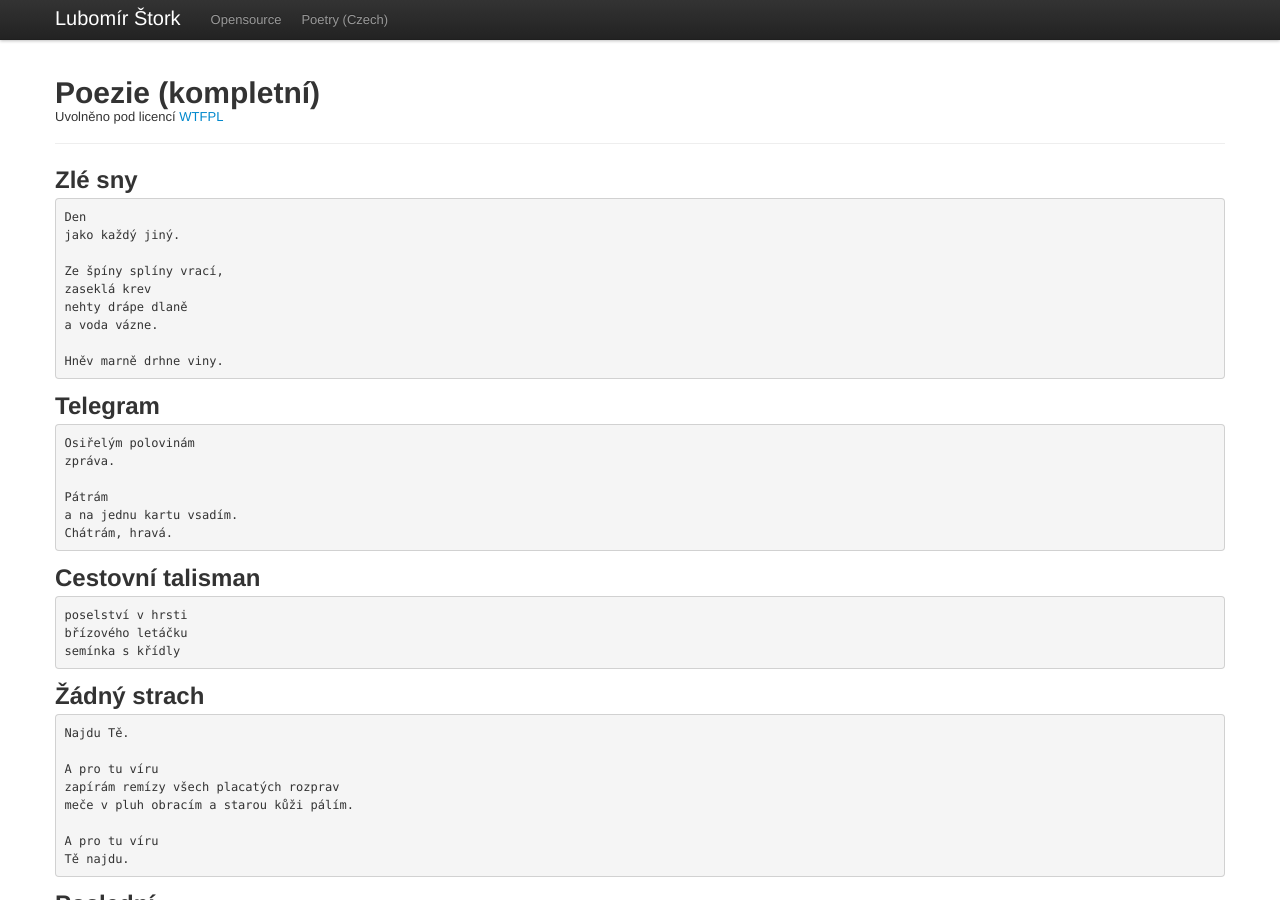
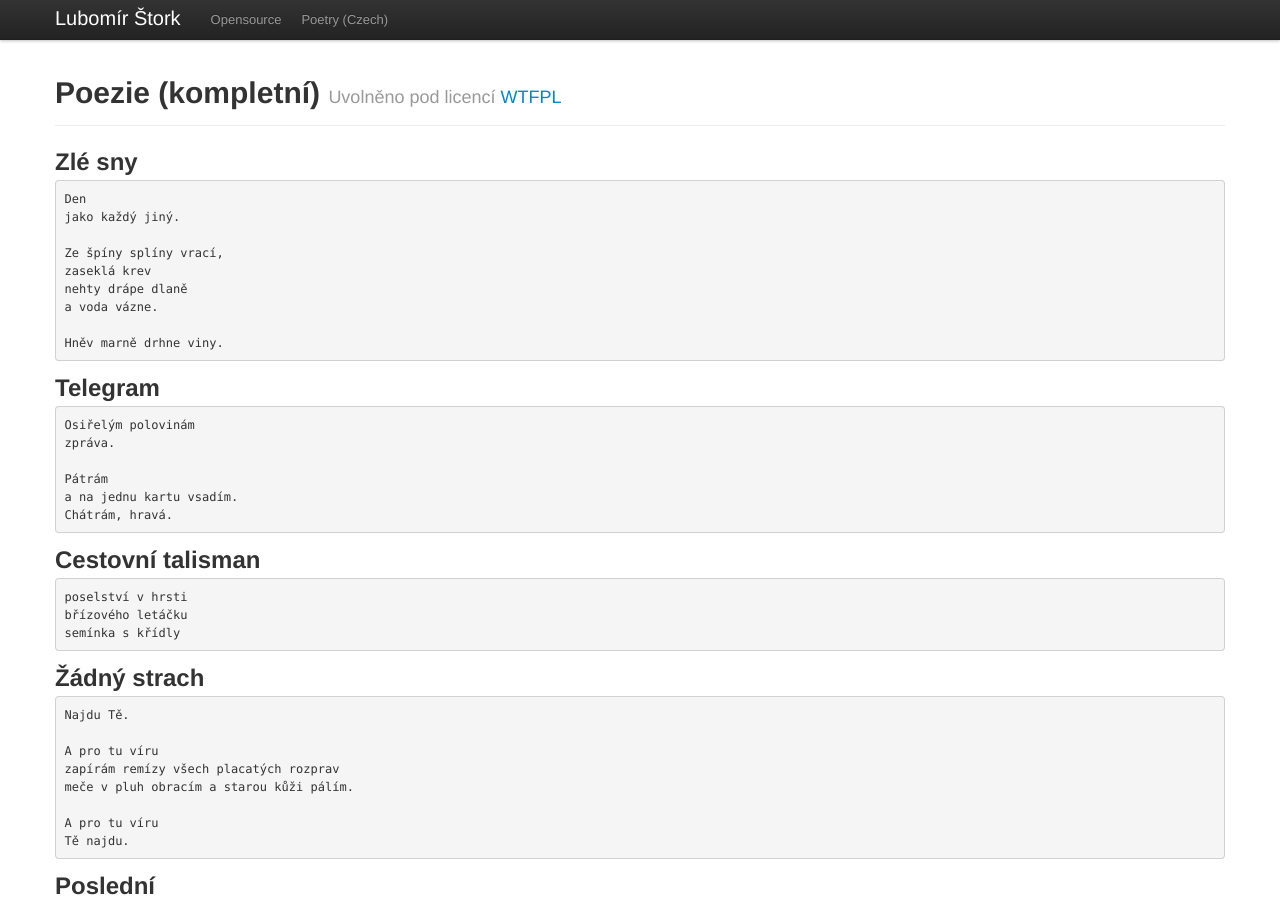
Before and after one commit to stork/stork.github.io, a Jekyll site: the page built from poetry/all-in-one.html, in a window 1280 px wide and 900 px high. Built offline with Jekyll 4.4.1, drawn with Linux system fonts in a browser that asks for light colours.

Commit message:
Tweak all-in-one

```diff
--- a/poetry/all-in-one.html
+++ b/poetry/all-in-one.html
@@ -4,8 +4,7 @@ title: Poezie
 description: Poezie, vše na jedné straně
 ---
 <div class="page-header">
-	<h1>Poezie (kompletní)</h1>
-	Uvolněno pod licencí <a href="http://sam.zoy.org/wtfpl/">WTFPL</a>
+	<h1>Poezie (kompletní) <small>Uvolněno pod licencí <a href="http://sam.zoy.org/wtfpl/">WTFPL</a></small></h1>
 </div>
 
 {% for post in site.tags.poem %}
```
